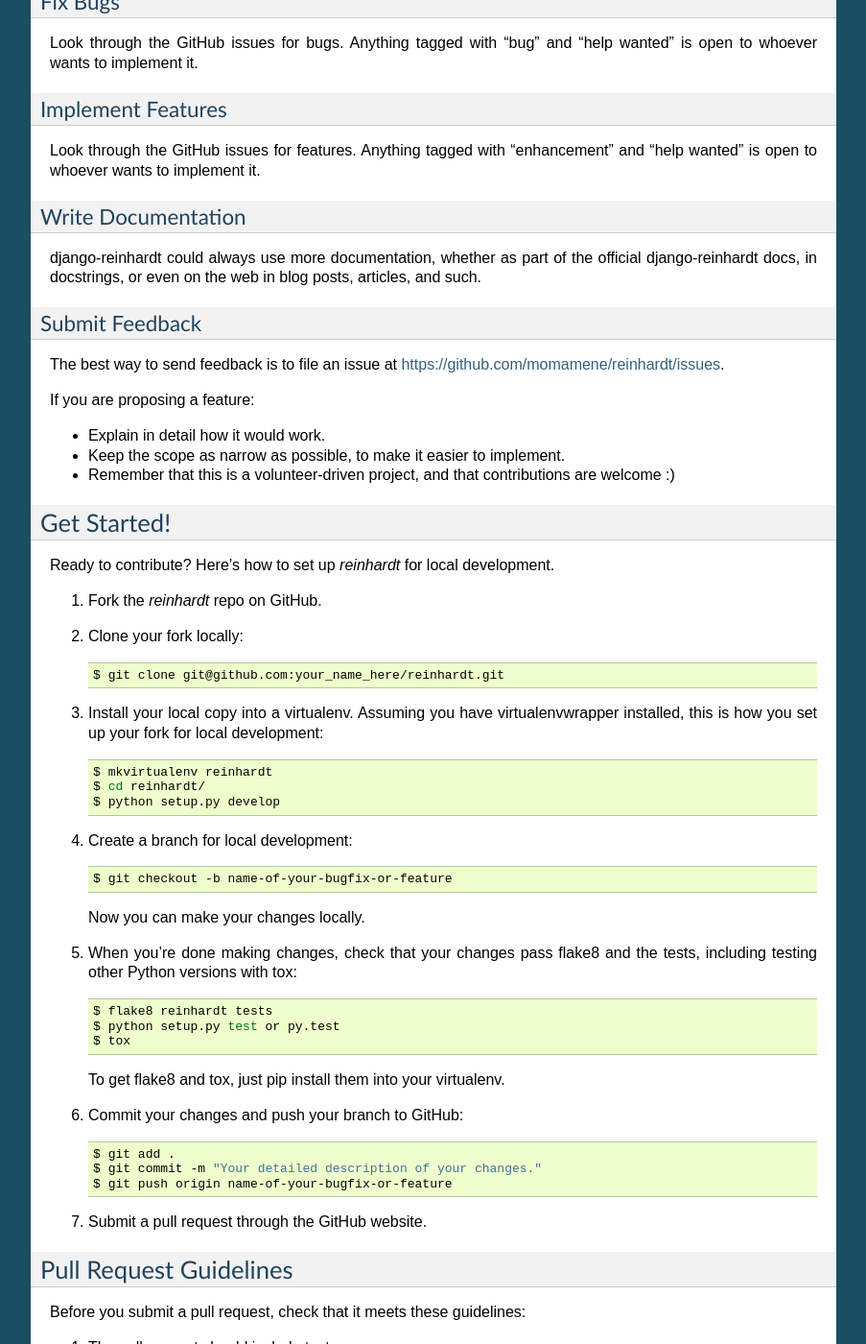
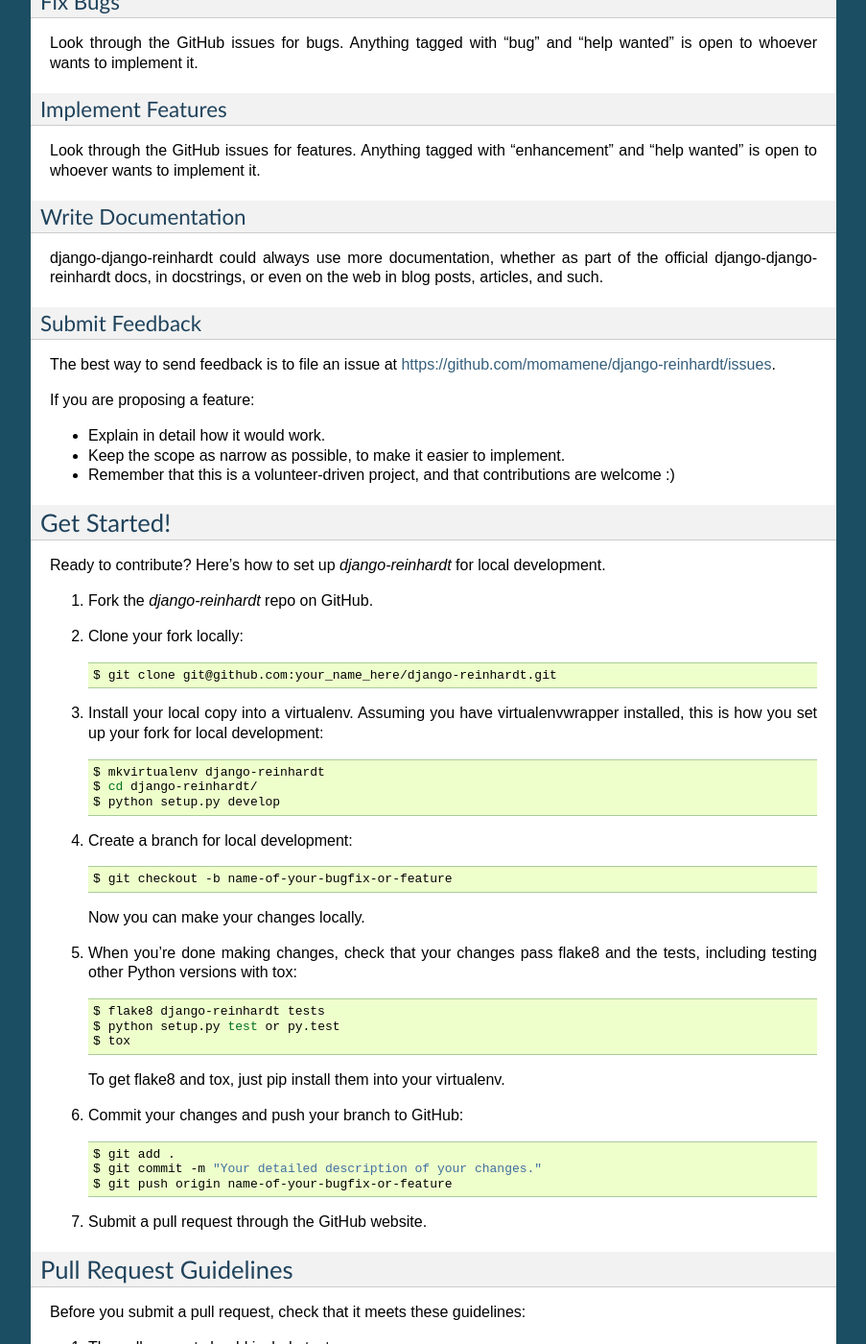
Before and after one commit to momamene/django-reinhardt, a Sphinx documentation site: the page built from docs/contributing.rst, in a window 1280 px wide and 1400 px high, scrolled down 468 px. Shown: the whole window at 96% size, without its empty margins (198-1101 px from the left). Built offline with Sphinx 7.4.7, drawn with Linux system fonts in a browser that asks for light colours; pages that are not in the unit, such as notebooks, are missing from menus; some of the changed text lies outside the part shown.

Commit message:
Update doc

```diff
--- a/CONTRIBUTING.rst
+++ b/CONTRIBUTING.rst
@@ -38,14 +38,14 @@
 Write Documentation
 ~~~~~~~~~~~~~~~~~~~
 
-django-reinhardt could always use more documentation, whether as part of the
-official django-reinhardt docs, in docstrings, or even on the web in blog posts,
+django-django-reinhardt could always use more documentation, whether as part of the
+official django-django-reinhardt docs, in docstrings, or even on the web in blog posts,
 articles, and such.
 
 Submit Feedback
 ~~~~~~~~~~~~~~~
 
-The best way to send feedback is to file an issue at https://github.com/momamene/reinhardt/issues.
+The best way to send feedback is to file an issue at https://github.com/momamene/django-reinhardt/issues.
 
 If you are proposing a feature:
 
@@ -57,17 +57,17 @@
 Get Started!
 ------------
 
-Ready to contribute? Here's how to set up `reinhardt` for local development.
+Ready to contribute? Here's how to set up `django-reinhardt` for local development.
 
-1. Fork the `reinhardt` repo on GitHub.
+1. Fork the `django-reinhardt` repo on GitHub.
 2. Clone your fork locally::
 
-    $ git clone git@github.com:your_name_here/reinhardt.git
+    $ git clone git@github.com:your_name_here/django-reinhardt.git
 
 3. Install your local copy into a virtualenv. Assuming you have virtualenvwrapper installed, this is how you set up your fork for local development::
 
-    $ mkvirtualenv reinhardt
-    $ cd reinhardt/
+    $ mkvirtualenv django-reinhardt
+    $ cd django-reinhardt/
     $ python setup.py develop
 
 4. Create a branch for local development::
@@ -78,7 +78,7 @@
 
 5. When you're done making changes, check that your changes pass flake8 and the tests, including testing other Python versions with tox::
 
-    $ flake8 reinhardt tests
+    $ flake8 django-reinhardt tests
     $ python setup.py test or py.test
     $ tox
 
--- a/docs/index.rst
+++ b/docs/index.rst
@@ -12,8 +12,6 @@
    :maxdepth: 2
 
    readme
-   installation
-   usage
    contributing
    authorshistory
 
```
Also changed, not shown: other parts of CONTRIBUTING.rst (+3 -3 lines), docs/usage.rst (deleted, +0 -7 lines).
